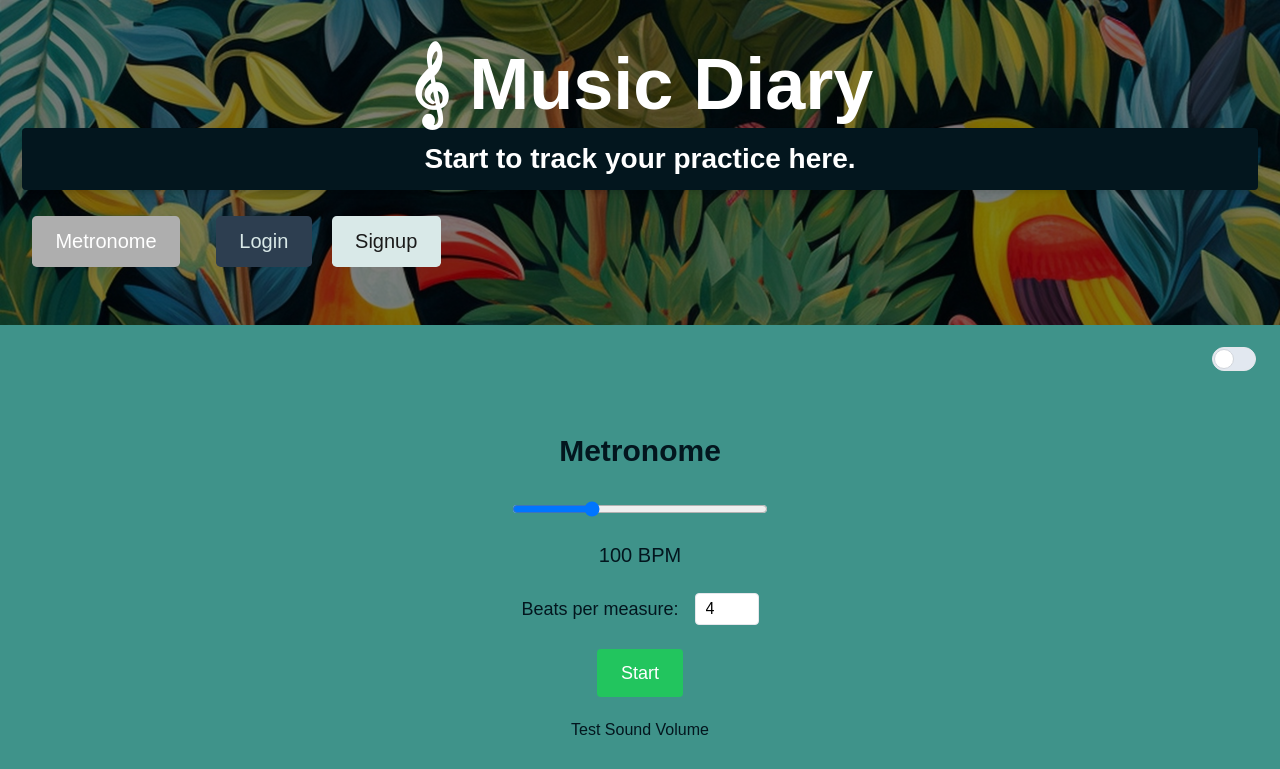
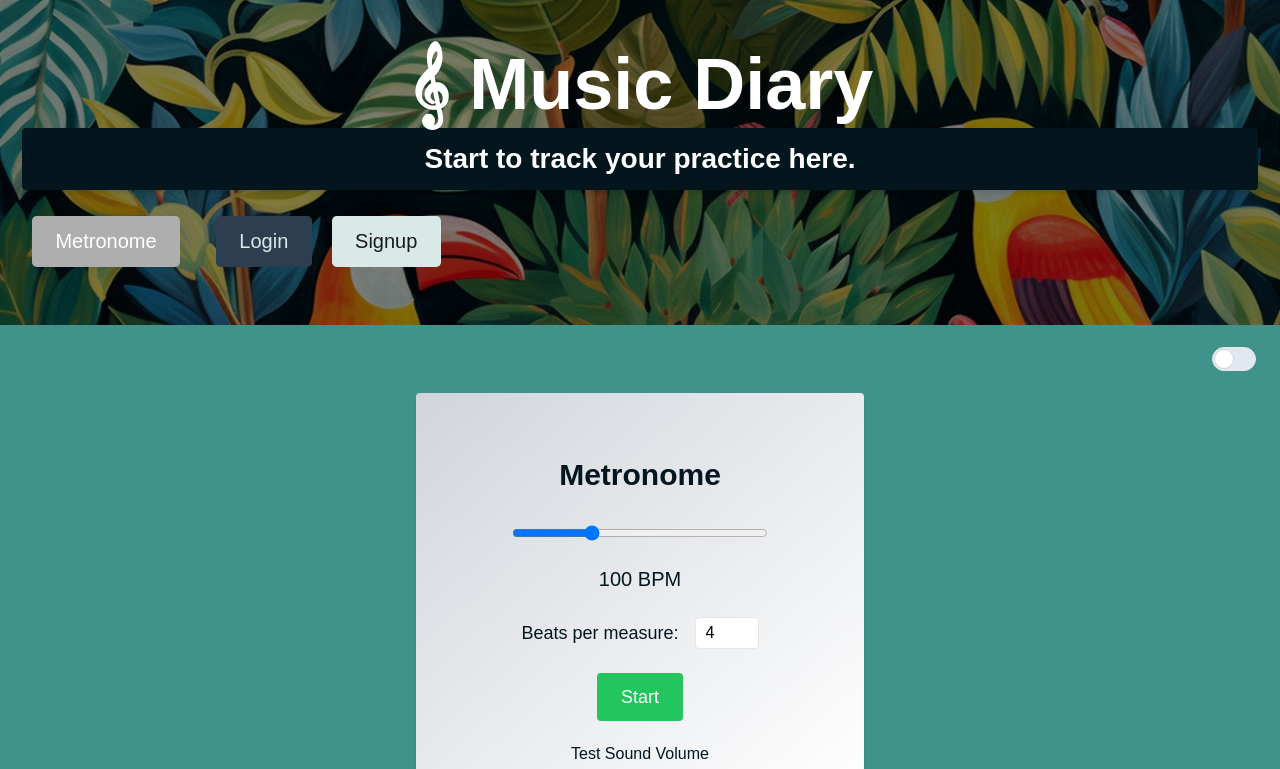
Before and after one commit to I-0110/musicDiary, a React (Vite) app in the folder client/: page /metronome in a window 1280 px wide. Shown: the top 769 px of the page. Built offline with nearby package versions, Linux system fonts and the light colour scheme.

Commit message:
Added card to Metronome

```diff
--- a/client/src/components/Metronome/index.tsx
+++ b/client/src/components/Metronome/index.tsx
@@ -125,6 +125,7 @@ const Metronome: React.FC = () => {
     }, []);
 
     return (
+        <div className="w-full max-w-md mx-auto bg-gradient-to-tl from-[#ffffff] to-gray-300 dark:from-[#03161e] dark:to-gray-700 text-light-text dark:text-dark-text p-6 rounded shadow-md transition-all duration-300">
             <div className='flex flex-col items-center space-y-6 mt-10'>
                 <h1 className="text-3xl font-bold">Metronome</h1>
                 <input
@@ -166,6 +167,7 @@ const Metronome: React.FC = () => {
             Test Sound Volume
             </button>
         </div>
+    </div>
     );
 };
 
```
Lines whose indentation alone changed are shown as unchanged.
